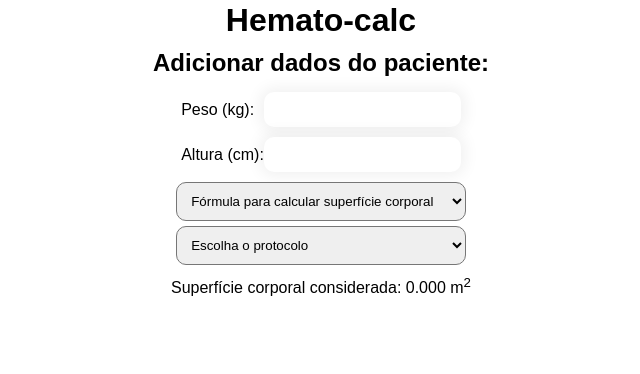
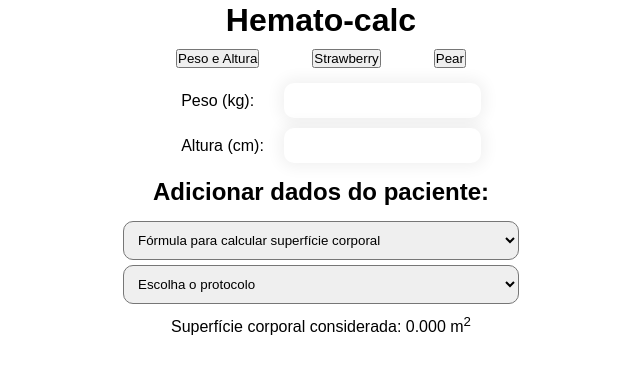
Before and after one commit to gbletsch/hematocalc, a React (Create React App) app: page / in a window 1280 px wide. Shown: the top 374 px of the page, without its empty margins (319-959 px from the left). Built offline with nearby package versions, Linux system fonts and the light colour scheme.

Commit message:
first tab (h & w)

```diff
--- a/src/components/Home.js
+++ b/src/components/Home.js
@@ -6,6 +6,8 @@ import {
 import ABVD from "./ABVD";
 import CVP from "./CVP";
 import CyBorD from "./CyBorD";
+import Tab from "./Tab";
+import Tabs from "./Tabs";
 import TalCyDex from "./TalCyDex";
 
 function Home() {
@@ -43,7 +45,8 @@ function Home() {
 
   return (
     <div className="home__container">
-      <h2>Adicionar dados do paciente:</h2>
+      <Tabs>
+        <Tab title="Peso e Altura">
           <form className="home__basic__form">
             <div className="home__form-item">
               <label htmlFor="weight" className="home__label">
@@ -69,6 +72,13 @@ function Home() {
                 onChange={(e) => setHeight(e.target.value)}
               />
             </div>
+          </form>
+        </Tab>
+        <Tab title="Strawberry">Strawberry is red</Tab>
+        <Tab title="Pear">Pear is green</Tab>
+      </Tabs>
+      <h2>Adicionar dados do paciente:</h2>
+      <form className="home__basic__form">
         <select
           onChange={handleBSAOptions}
           name="bsa-options"
--- /dev/null
+++ b/src/components/Tab.js
@@ -0,0 +1,7 @@
+import React from "react";
+
+function Tab({ children }) {
+  return <div>{children}</div>;
+}
+
+export default Tab;
--- /dev/null
+++ b/src/components/TabTitle.js
@@ -0,0 +1,15 @@
+import React, { useCallback } from "react";
+
+function TabTitle({ title, setSelectedTab, index }) {
+  const onClick = useCallback(() => {
+    setSelectedTab(index);
+  }, [setSelectedTab, index]);
+
+  return (
+    <div>
+      <button onClick={onClick}>{title}</button>
+    </div>
+  );
+}
+
+export default TabTitle;
--- /dev/null
+++ b/src/components/Tabs.js
@@ -0,0 +1,24 @@
+import React, { useState } from "react";
+import TabTitle from "./TabTitle";
+
+function Tabs({ children }) {
+  const [selectedTab, setSelectedTab] = useState(0);
+
+  return (
+    <div className="tabs__container">
+      <ul className="tabs__ul">
+        {children.map((item, index) => (
+          <TabTitle
+            key={index}
+            title={item.props.title}
+            index={index}
+            setSelectedTab={setSelectedTab}
+          />
+        ))}
+      </ul>
+      {children[selectedTab]}
+    </div>
+  );
+}
+
+export default Tabs;
--- a/src/style.css
+++ b/src/style.css
@@ -48,6 +48,7 @@ ol li {
   display: flex;
   flex-direction: column;
   margin: 10px;
+  width: 100%;
 }
 
 .home__form-item {
@@ -57,7 +58,7 @@ ol li {
   padding: 5px;
 }
 
-select {
+.home__select {
   width: 100%;
   margin-top: 5px;
   padding: 10px;
@@ -73,7 +74,8 @@ select {
 
 .cvp__container,
 .talc__container,
-.cybord__container {
+.cybord__container,
+.tabs__container {
   display: flex;
   flex-direction: column;
   align-items: center;
@@ -93,3 +95,9 @@ td {
   padding: 2px;
   text-align: center;
 }
+
+.tabs__ul {
+  display: flex;
+  width: 100%;
+  justify-content: space-evenly;
+}
```
Lines whose indentation alone changed are shown as unchanged.
